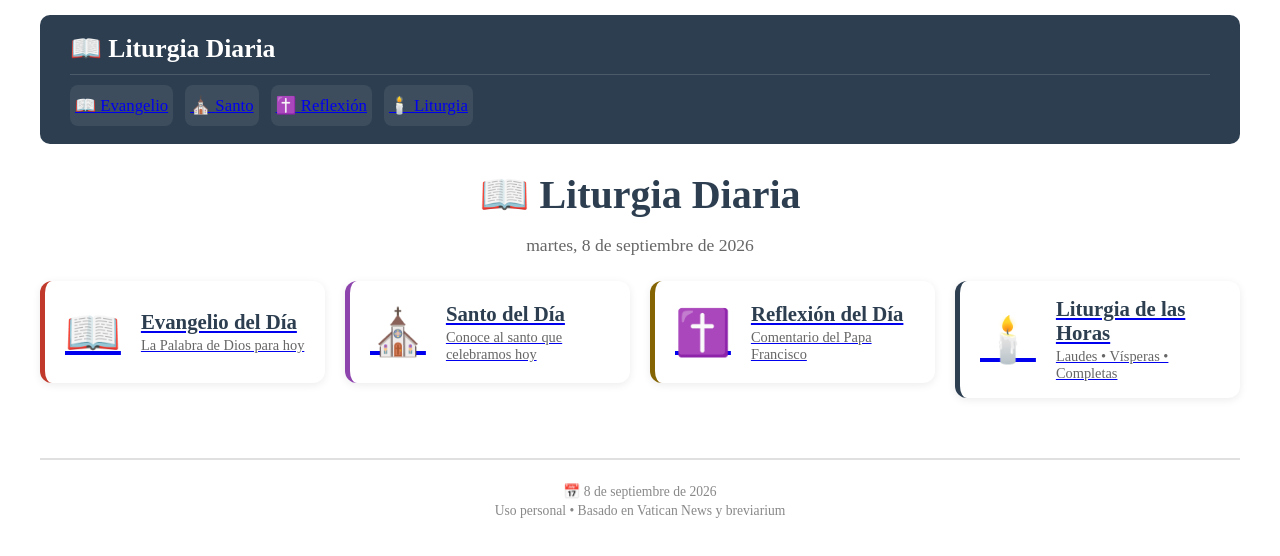
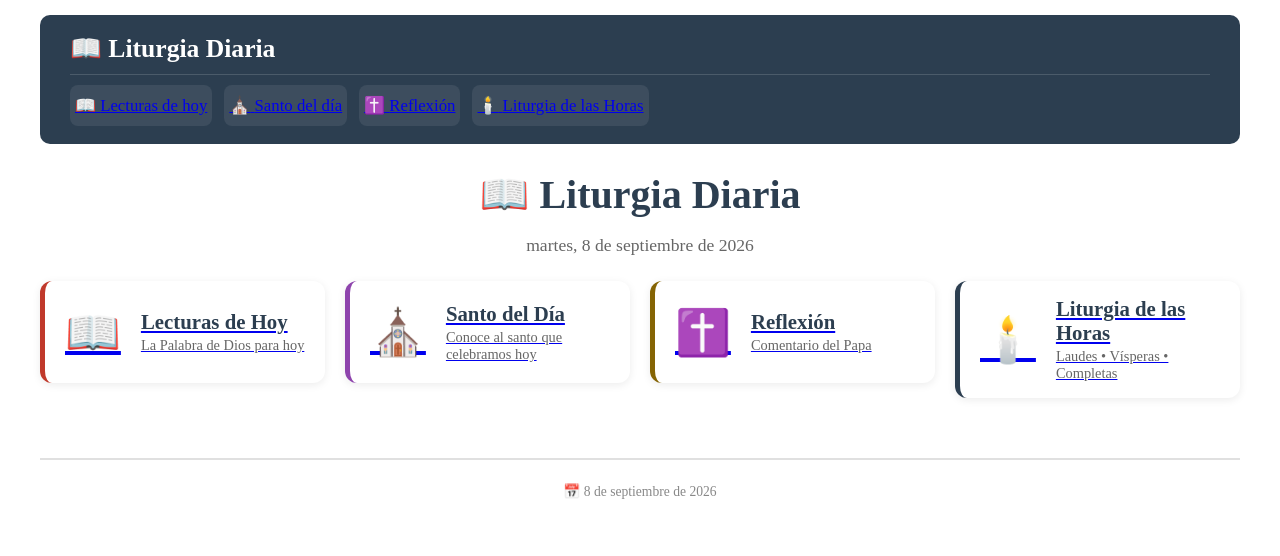
Before and after one commit to MatiasW380/liturgia-diaria, a Next.js app: page / in a window 1280 px wide. Shown: the top 556 px of the page. Built offline with nearby package versions, Linux system fonts and the light colour scheme.

Commit message:
Actualizar labels del menu y home; sacar footer de uso personal y Papa Francisco especifico

```diff
--- a/components/Layout.js
+++ b/components/Layout.js
@@ -5,10 +5,10 @@ export default function Layout({ children }) {
   const [menuAbierto, setMenuAbierto] = useState(false);
 
   const opciones = [
-    { icono: '📖', nombre: 'Evangelio', ruta: '/evangelio' },
-    { icono: '⛪', nombre: 'Santo', ruta: '/santo' },
+    { icono: '📖', nombre: 'Lecturas de hoy', ruta: '/evangelio' },
+    { icono: '⛪', nombre: 'Santo del día', ruta: '/santo' },
     { icono: '✝️', nombre: 'Reflexión', ruta: '/reflexion' },
-    { icono: '🕯️', nombre: 'Liturgia', ruta: '/liturgia-horas' },
+    { icono: '🕯️', nombre: 'Liturgia de las Horas', ruta: '/liturgia-horas' },
   ];
 
   return (
@@ -99,9 +99,6 @@ export default function Layout({ children }) {
         <p style={{ margin: '3px 0' }}>
           📅 {new Date().toLocaleDateString('es-ES', { year: 'numeric', month: 'long', day: 'numeric' })}
         </p>
-        <p style={{ margin: '3px 0' }}>
-          Uso personal • Basado en Vatican News y breviarium
-        </p>
       </footer>
 
       {/* Estilos responsive */}
--- a/pages/index.js
+++ b/pages/index.js
@@ -5,7 +5,7 @@ export default function Home() {
   const opciones = [
     {
       icono: '📖',
-      nombre: 'Evangelio del Día',
+      nombre: 'Lecturas de Hoy',
       descripcion: 'La Palabra de Dios para hoy',
       ruta: '/evangelio',
       color: '#c0392b'
@@ -19,8 +19,8 @@ export default function Home() {
     },
     {
       icono: '✝️',
-      nombre: 'Reflexión del Día',
-      descripcion: 'Comentario del Papa Francisco',
+      nombre: 'Reflexión',
+      descripcion: 'Comentario del Papa',
       ruta: '/reflexion',
       color: '#856404'
     },
```
